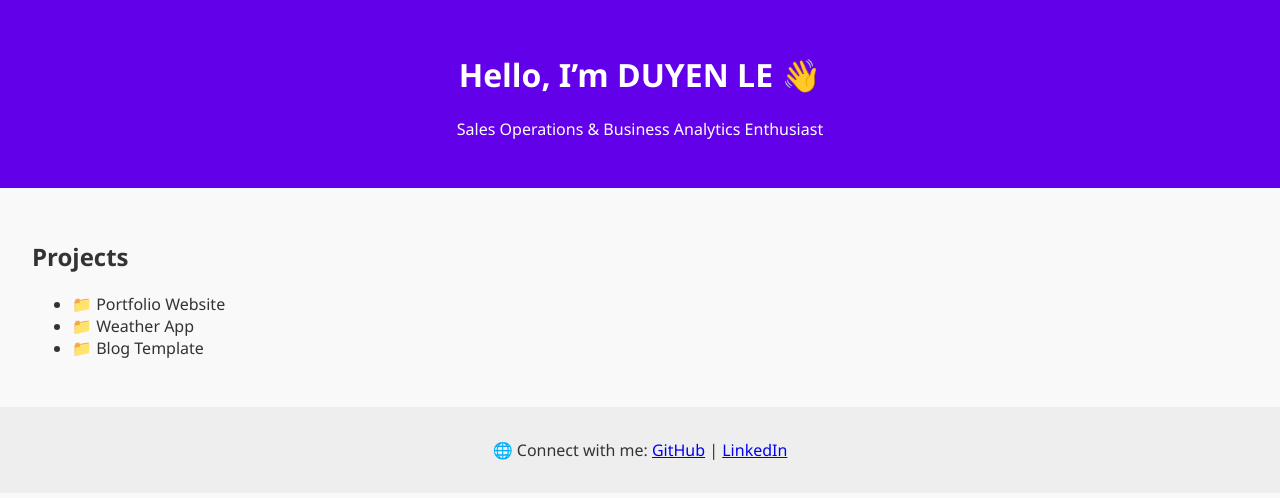
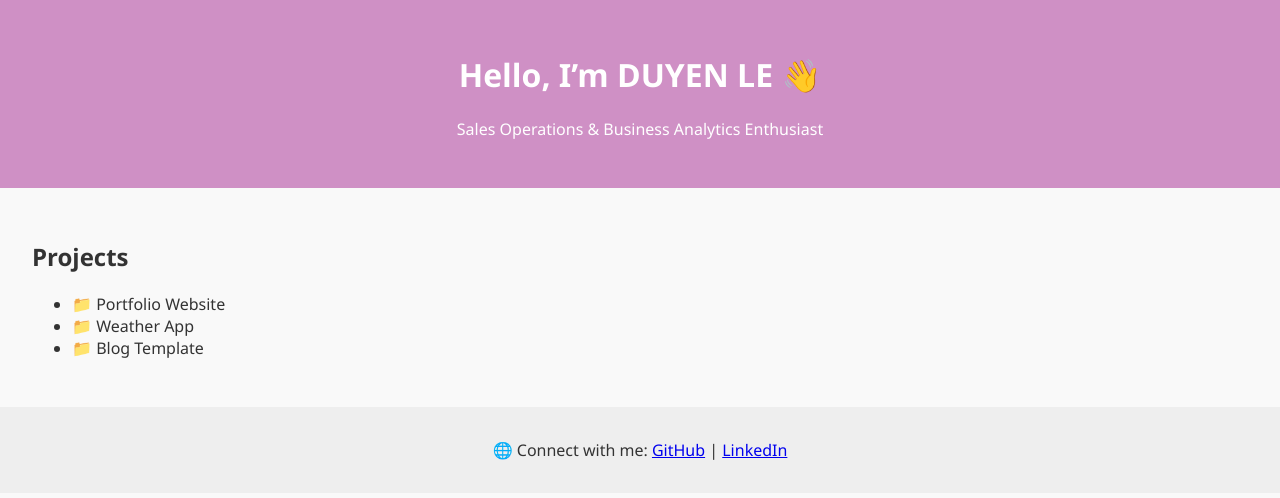
Before and after one commit to duyenle0302/duyenle.github.io, a plain HTML site: page index.html in a window 1280 px wide. Drawn offline with Linux system fonts and the light colour scheme.

Commit message:
Update style.css

```diff
--- a/style.css
+++ b/style.css
@@ -7,7 +7,7 @@ body {
 }
 
 header {
-  background: #6200ea;
+  background: #cf90c5;
   color: white;
   padding: 2rem;
   text-align: center;
```
